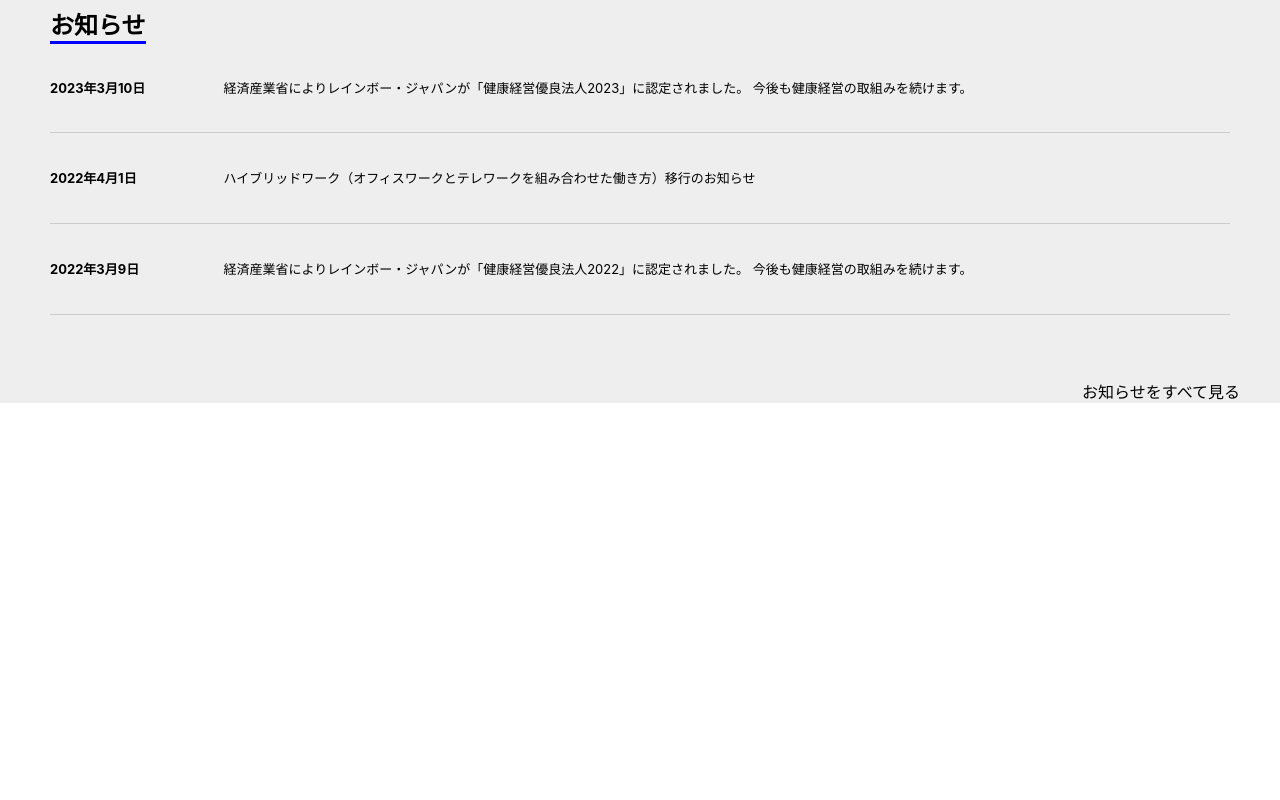
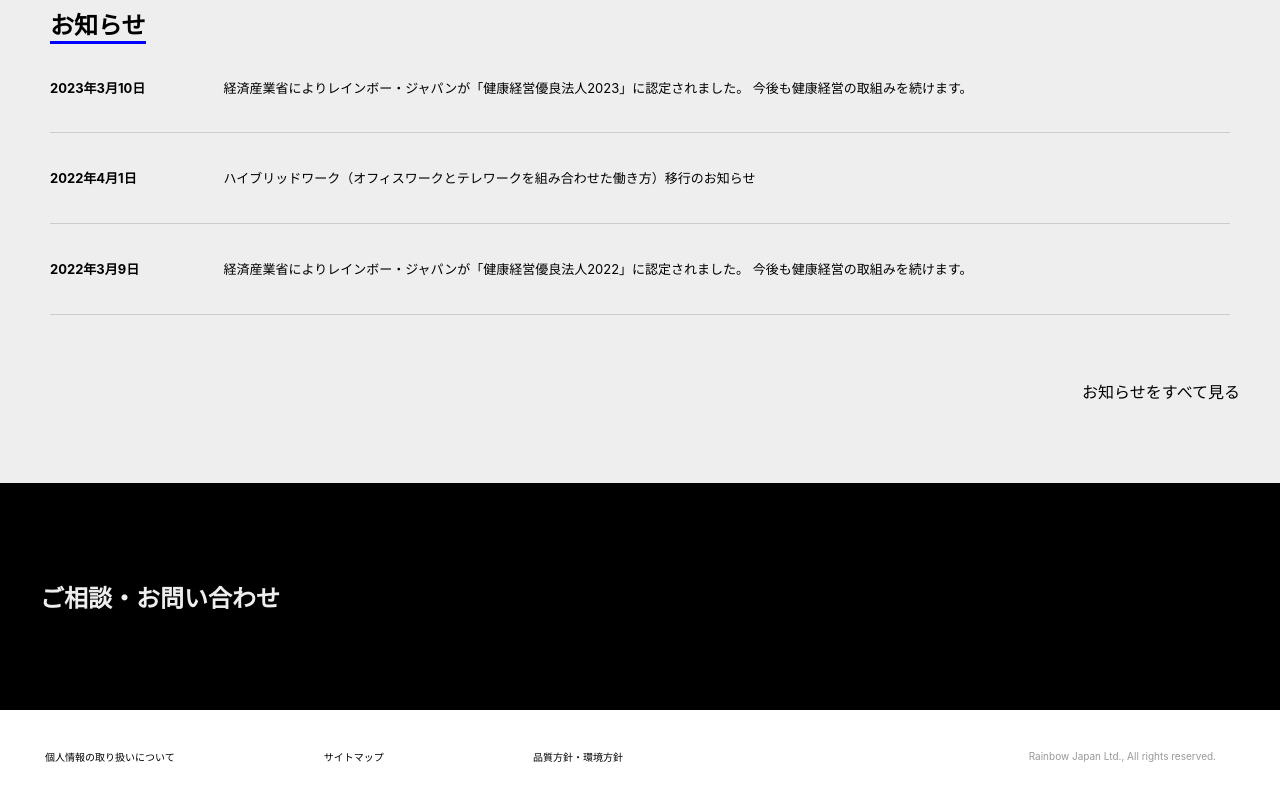
Before and after one commit to ultimania/react-rainbow-japan, a React (Create React App) app: page / in a window 1280 px wide. Shown: the part 2631-3431 px from the top of the page. Before the commit the page ends 3034 px from the top, so only its background shows below. Built offline with nearby package versions, Linux system fonts and the light colour scheme.

Commit message:
feat: footer contents

```diff
--- a/src/App.css
+++ b/src/App.css
@@ -370,7 +370,7 @@
 }
 
 #layout-notification {
-  padding: 0 5vh;
+  padding: 0 5vh 10vh;
 }
 
 #layout-notification .content-title {
@@ -413,3 +413,48 @@
 .notifications-list .row .title {
   margin-left: 10px;
 }
+
+#layout-footer .contact-area {
+  display: flex;
+  flex-direction: row;
+  justify-content: space-between;
+  align-items: center;
+  background-color: #000;
+  color: #EEE;
+  padding: 12vh 5vh;
+}
+
+#layout-footer .title {
+  font-size: x-large;
+  font-weight: bold;
+}
+
+#layout-footer .nav {
+  display: flex;
+  flex-direction: row;
+  justify-content: space-between;
+  align-items: center;
+  padding: 3vh 0;
+  font-size: x-small;
+}
+
+#layout-footer .nav ul.nav-items {
+  display: flex;
+  flex-direction: row;
+  justify-content: space-between;
+  align-items: center;
+  width: 100%;
+  list-style: none;
+}
+
+#layout-footer .nav .nav-items li{
+  text-align: center;
+  padding: 5px;
+}
+
+#layout-footer .nav .copyright {
+  width: 100%;
+  text-align: right;
+  padding-right: 5%;
+  color: #999;
+}
--- a/src/App.tsx
+++ b/src/App.tsx
@@ -203,7 +203,22 @@
         <div className="content-show-all">お知らせをすべて見る</div>
       </div>
 
-      <div id="layout-footer"></div>
+      <div id="layout-footer">
+        <div className="contact-area">
+          <div className="title">ご相談・お問い合わせ</div>
+          <div className="contact-link" />
+        </div>
+        <div className="nav">
+          <ul className="nav-items">
+            <li>個人情報の取り扱いについて</li>
+            <li>サイトマップ</li>
+            <li>品質方針・環境方針</li>
+          </ul>
+          <div className="copyright">
+            Rainbow Japan Ltd., All rights reserved.
+          </div>
+        </div>
+      </div>
 
       <div id="layout-header">
         <header className="header">
```
